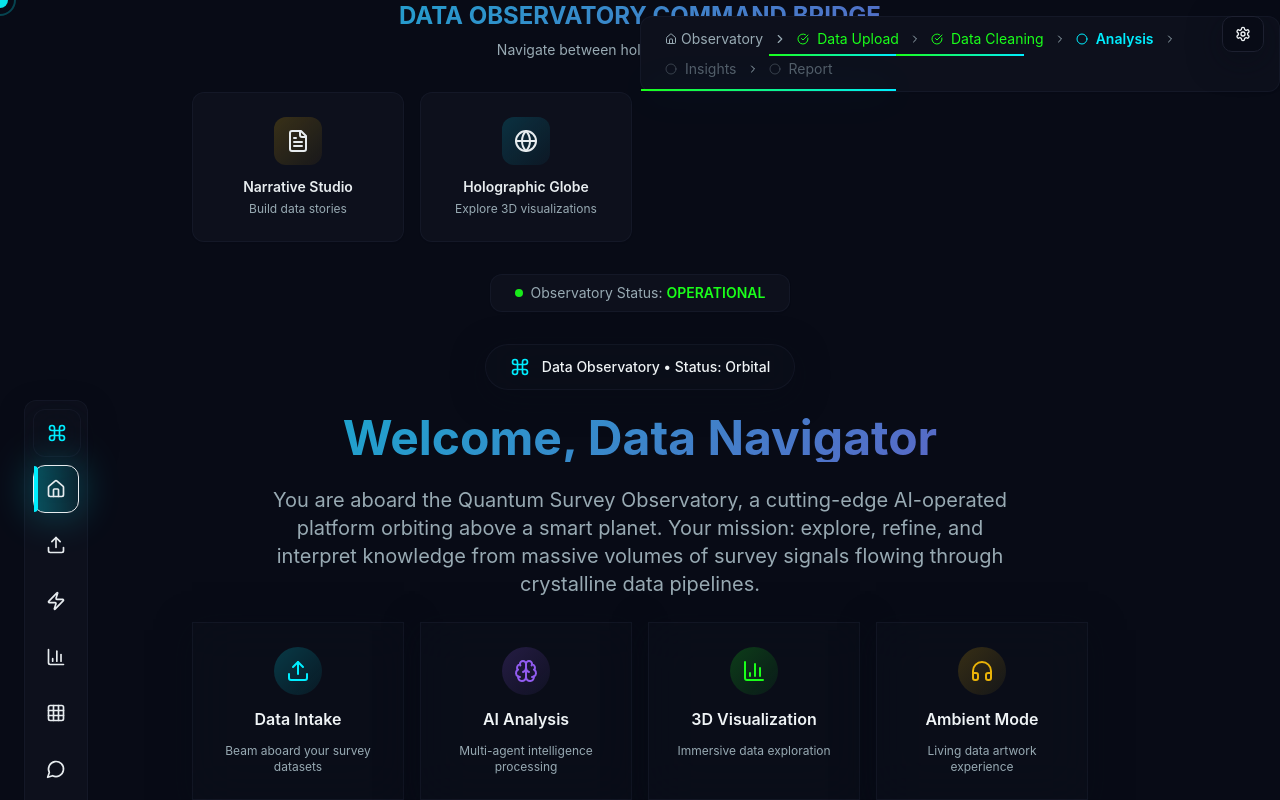
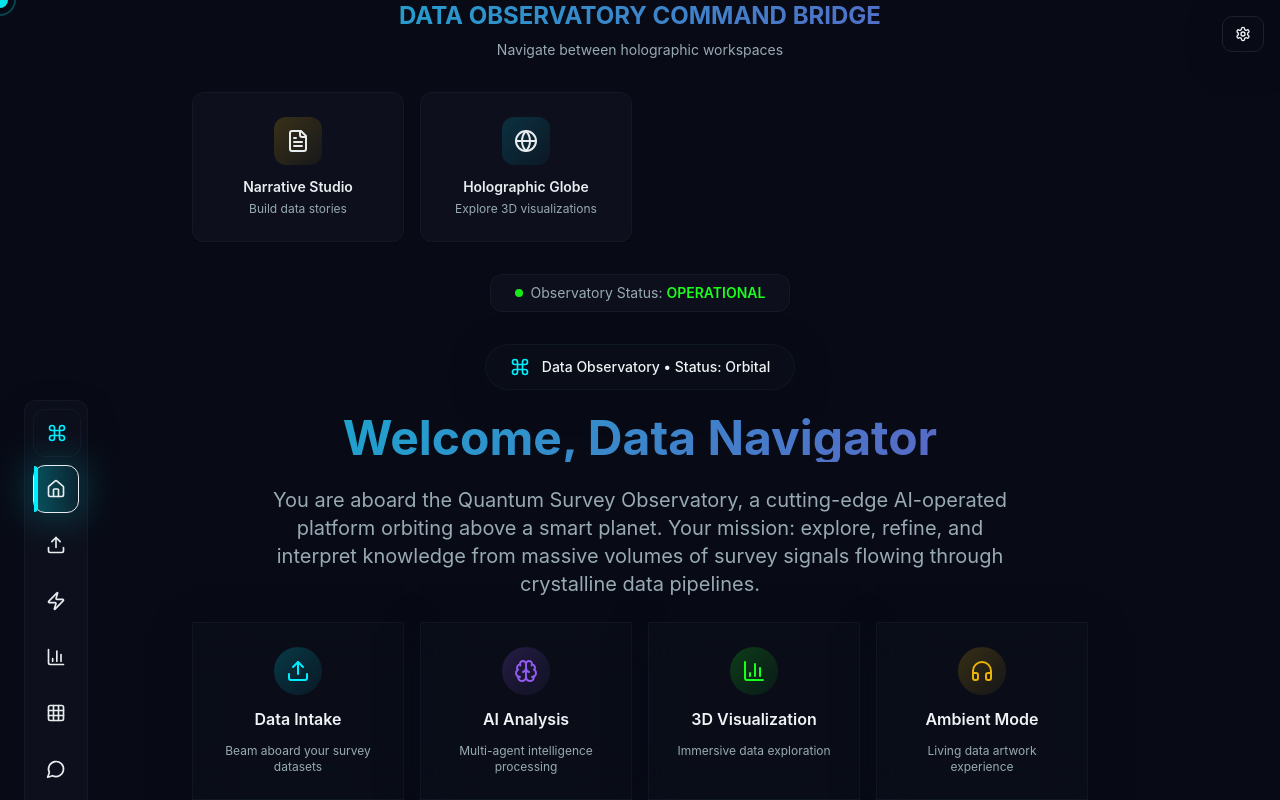
Before and after one commit to ObsyanX/sparsh-survey, a React (Vite) app: page / in a window 1280 px wide. Shown: the top 800 px of the page. Built offline with nearby package versions, Linux system fonts and the light colour scheme.

Commit message:
Visual edit in Lovable
Edited UI in Lovable

```diff
--- a/src/components/navigation/BreadcrumbTrail.tsx
+++ b/src/components/navigation/BreadcrumbTrail.tsx
@@ -1,18 +1,9 @@
-
 import React from 'react';
 import { motion, AnimatePresence } from 'framer-motion';
 import { ChevronRight, Home, CheckCircle, Circle } from 'lucide-react';
 import { useLocation } from 'react-router-dom';
-import {
-  Breadcrumb,
-  BreadcrumbItem,
-  BreadcrumbLink,
-  BreadcrumbList,
-  BreadcrumbPage,
-  BreadcrumbSeparator,
-} from '@/components/ui/breadcrumb';
+import { Breadcrumb, BreadcrumbItem, BreadcrumbLink, BreadcrumbList, BreadcrumbPage, BreadcrumbSeparator } from '@/components/ui/breadcrumb';
 import { Card } from '@/components/ui/card';
-
 interface BreadcrumbStep {
   id: string;
   label: string;
@@ -20,39 +11,86 @@ interface BreadcrumbStep {
   status: 'completed' | 'current' | 'pending';
   icon?: React.ReactNode;
 }
-
 interface BreadcrumbTrailProps {
   steps?: BreadcrumbStep[];
   workflow?: 'analysis' | 'story' | 'report';
 }
-
 const workflowSteps = {
-  analysis: [
-    { id: 'upload', label: 'Data Upload', path: '/upload', status: 'completed' as const },
-    { id: 'cleaning', label: 'Data Cleaning', path: '/cleaning', status: 'completed' as const },
-    { id: 'analysis', label: 'Analysis', path: '/visualize', status: 'current' as const },
-    { id: 'insights', label: 'Insights', path: '/insights', status: 'pending' as const },
-    { id: 'report', label: 'Report', path: '/reports', status: 'pending' as const }
-  ],
-  story: [
-    { id: 'data', label: 'Data Review', path: '/upload', status: 'completed' as const },
-    { id: 'narrative', label: 'Narrative Building', path: '/story', status: 'current' as const },
-    { id: 'visuals', label: 'Visual Story', path: '/visualize', status: 'pending' as const },
-    { id: 'publish', label: 'Publish', path: '/reports', status: 'pending' as const }
-  ],
-  report: [
-    { id: 'template', label: 'Template', path: '/reports', status: 'completed' as const },
-    { id: 'content', label: 'Content', path: '/reports/content', status: 'current' as const },
-    { id: 'review', label: 'Review', path: '/reports/review', status: 'pending' as const },
-    { id: 'export', label: 'Export', path: '/reports/export', status: 'pending' as const }
-  ]
+  analysis: [{
+    id: 'upload',
+    label: 'Data Upload',
+    path: '/upload',
+    status: 'completed' as const
+  }, {
+    id: 'cleaning',
+    label: 'Data Cleaning',
+    path: '/cleaning',
+    status: 'completed' as const
+  }, {
+    id: 'analysis',
+    label: 'Analysis',
+    path: '/visualize',
+    status: 'current' as const
+  }, {
+    id: 'insights',
+    label: 'Insights',
+    path: '/insights',
+    status: 'pending' as const
+  }, {
+    id: 'report',
+    label: 'Report',
+    path: '/reports',
+    status: 'pending' as const
+  }],
+  story: [{
+    id: 'data',
+    label: 'Data Review',
+    path: '/upload',
+    status: 'completed' as const
+  }, {
+    id: 'narrative',
+    label: 'Narrative Building',
+    path: '/story',
+    status: 'current' as const
+  }, {
+    id: 'visuals',
+    label: 'Visual Story',
+    path: '/visualize',
+    status: 'pending' as const
+  }, {
+    id: 'publish',
+    label: 'Publish',
+    path: '/reports',
+    status: 'pending' as const
+  }],
+  report: [{
+    id: 'template',
+    label: 'Template',
+    path: '/reports',
+    status: 'completed' as const
+  }, {
+    id: 'content',
+    label: 'Content',
+    path: '/reports/content',
+    status: 'current' as const
+  }, {
+    id: 'review',
+    label: 'Review',
+    path: '/reports/review',
+    status: 'pending' as const
+  }, {
+    id: 'export',
+    label: 'Export',
+    path: '/reports/export',
+    status: 'pending' as const
+  }]
 };
-
-export default function BreadcrumbTrail({ steps, workflow = 'analysis' }: BreadcrumbTrailProps) {
+export default function BreadcrumbTrail({
+  steps,
+  workflow = 'analysis'
+}: BreadcrumbTrailProps) {
   const location = useLocation();
-
   const currentSteps = steps || workflowSteps[workflow];
-
   const getStatusIcon = (status: 'completed' | 'current' | 'pending') => {
     switch (status) {
       case 'completed':
@@ -63,7 +101,6 @@ export default function BreadcrumbTrail({ steps, workflow = 'analysis' }: Breadc
         return <Circle className="w-3 h-3 text-muted-foreground/30" />;
     }
   };
-
   const getStatusColor = (status: 'completed' | 'current' | 'pending') => {
     switch (status) {
       case 'completed':
@@ -74,108 +111,13 @@ export default function BreadcrumbTrail({ steps, workflow = 'analysis' }: Breadc
         return 'text-muted-foreground/50';
     }
   };
+  return <motion.div initial={{
+    opacity: 0,
+    y: -20
+  }} animate={{
+    opacity: 1,
+    y: 0
+  }} className="fixed top-4 left-1/2 -translate-x-1/2 z-40 hidden md:block">
 
-  return (
-    <motion.div
-      initial={{ opacity: 0, y: -20 }}
-      animate={{ opacity: 1, y: 0 }}
-      className="fixed top-4 left-1/2 -translate-x-1/2 z-40 hidden md:block"
-    >
-      <Card className="glass px-6 py-3 border border-border/30">
-        <Breadcrumb>
-          <BreadcrumbList className="flex items-center gap-2">
-            {/* Observatory Home */}
-            <BreadcrumbItem>
-              <BreadcrumbLink
-                href="/"
-                className="flex items-center gap-1 hover:text-primary transition-colors"
-              >
-                <Home className="w-3 h-3" />
-                <span className="hidden sm:inline">Observatory</span>
-              </BreadcrumbLink>
-            </BreadcrumbItem>
-
-            <BreadcrumbSeparator>
-              <ChevronRight className="w-3 h-3" />
-            </BreadcrumbSeparator>
-
-            {/* Workflow Steps */}
-            {currentSteps.map((step, index) => {
-              const isLast = index === currentSteps.length - 1;
-              const canNavigate = step.status === 'completed' || step.status === 'current';
-
-              return (
-                <React.Fragment key={step.id}>
-                  <BreadcrumbItem>
-                    <motion.div
-                      initial={{ opacity: 0, scale: 0.8 }}
-                      animate={{ opacity: 1, scale: 1 }}
-                      transition={{ delay: index * 0.1 }}
-                      className="flex items-center gap-2"
-                    >
-                      {getStatusIcon(step.status)}
-
-                      {canNavigate && step.path ? (
-                        <BreadcrumbLink
-                          href={step.path}
-                          className={`${getStatusColor(step.status)} hover:text-primary transition-colors`}
-                        >
-                          {step.label}
-                        </BreadcrumbLink>
-                      ) : isLast ? (
-                        <BreadcrumbPage className={getStatusColor(step.status)}>
-                          {step.label}
-                        </BreadcrumbPage>
-                      ) : (
-                        <span className={getStatusColor(step.status)}>
-                          {step.label}
-                        </span>
-                      )}
-                    </motion.div>
-                  </BreadcrumbItem>
-
-                  {!isLast && (
-                    <BreadcrumbSeparator>
-                      <motion.div
-                        initial={{ scale: 0 }}
-                        animate={{ scale: 1 }}
-                        transition={{ delay: index * 0.1 + 0.05 }}
-                      >
-                        <ChevronRight className="w-3 h-3" />
-                      </motion.div>
-                    </BreadcrumbSeparator>
-                  )}
-
-                  {/* Progress Line */}
-                  {!isLast && step.status === 'completed' && (
-                    <motion.div
-                      initial={{ scaleX: 0 }}
-                      animate={{ scaleX: 1 }}
-                      transition={{ delay: index * 0.1 + 0.2, duration: 0.6 }}
-                      className="absolute top-1/2 h-0.5 bg-gradient-to-r from-quantum-green to-primary"
-                      style={{
-                        left: `${(index + 1) * (100 / currentSteps.length)}%`,
-                        width: `${100 / currentSteps.length}%`,
-                        transformOrigin: 'left center'
-                      }}
-                    />
-                  )}
-                </React.Fragment>
-              );
-            })}
-          </BreadcrumbList>
-        </Breadcrumb>
-
-        {/* Progress Indicator */}
-        <motion.div
-          initial={{ width: 0 }}
-          animate={{
-            width: `${(currentSteps.filter(s => s.status === 'completed').length / currentSteps.length) * 100}%`
-          }}
-          transition={{ duration: 1, ease: "easeOut" }}
-          className="absolute bottom-0 left-0 h-0.5 bg-gradient-to-r from-quantum-green to-primary quantum-glow"
-        />
-      </Card>
-    </motion.div>
-  );
+    </motion.div>;
 }
```
